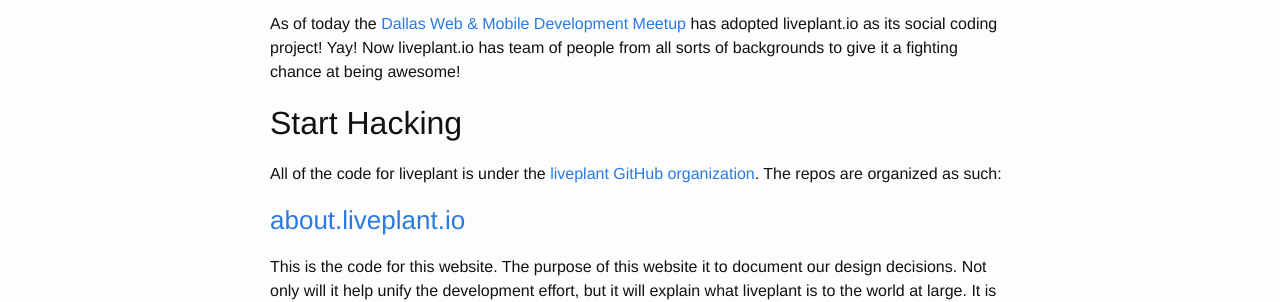
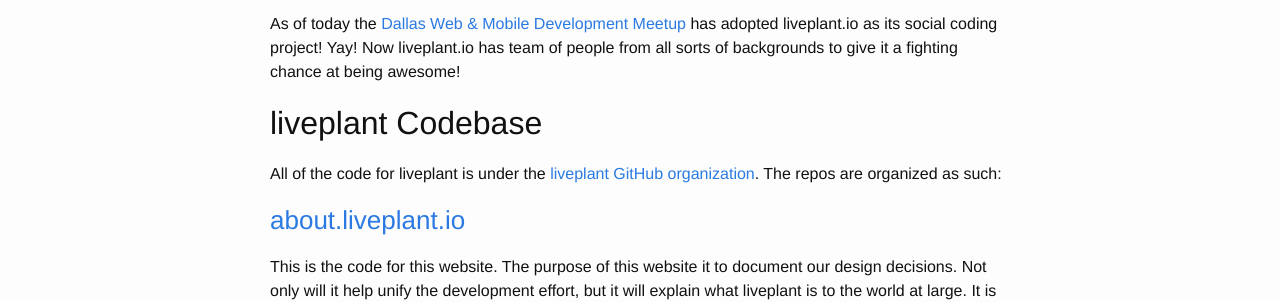
Before and after one commit to liveplant/about.liveplant.io, a Jekyll site: the page built from _posts/2015-05-08-hello-world.markdown, in a window 1280 px wide. Shown: the part 512-814 px from the top of the page. Built offline with Jekyll 4.4.1, drawn with Linux system fonts in a browser that asks for light colours.

Commit message:
duplicate header

```diff
--- a/_posts/2015-05-08-hello-world.markdown
+++ b/_posts/2015-05-08-hello-world.markdown
@@ -27,7 +27,7 @@ adopted liveplant.io as its social coding project! Yay! Now liveplant.io has
 team of people from all sorts of backgrounds to give it a fighting chance at
 being awesome!
 
-## Start Hacking
+## liveplant Codebase
 
 All of the code for liveplant is under the [liveplant GitHub organization][liveplant org]. The repos are organized as such:
 
```
